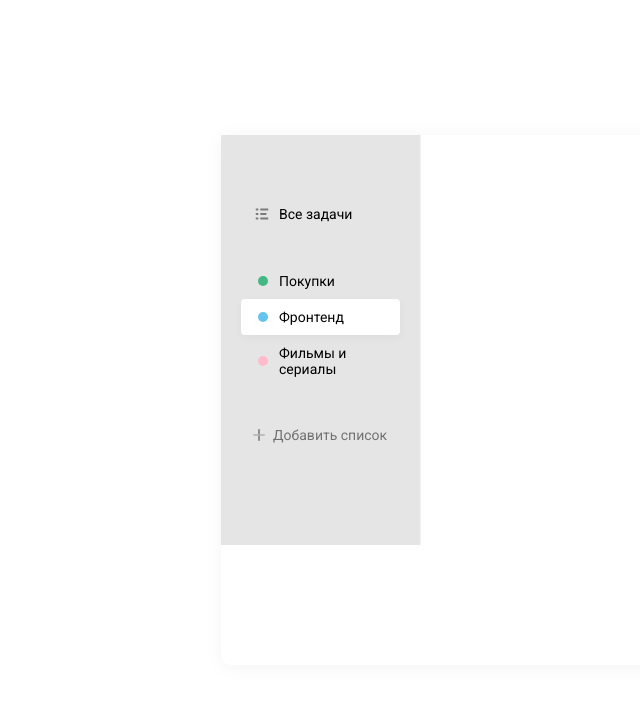
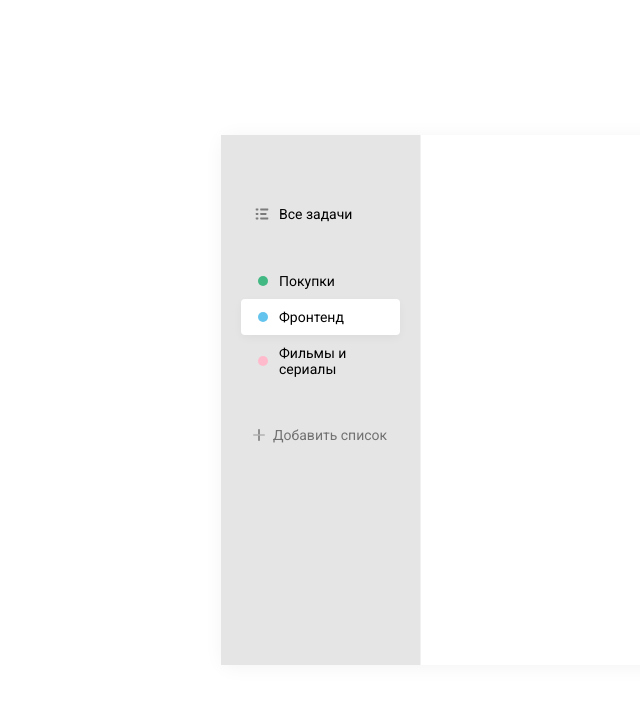
Before and after one commit to dkazarov/todo-react, a React (Create React App) app: page / in a window 1280 px wide. Shown: the top 704 px of the page, without its empty margins (44-684 px from the left). Built offline with nearby package versions, Linux system fonts and the light colour scheme.

Commit message:
fix height sidebar

```diff
--- a/src/components/AddList/AddListButton.scss
+++ b/src/components/AddList/AddListButton.scss
@@ -7,6 +7,8 @@
     box-shadow: 0px 6px 10px rgba(0, 0, 0, 0.05);
     border-radius: 10px;
     padding: 18px;
+    top: -25px;
+    left: 10px;
 
     .button {
       width: 100%;
--- a/src/index.scss
+++ b/src/index.scss
@@ -22,7 +22,7 @@
   &__sidebar {
     background-color: #e5e5e5;
     width: 200px;
-    height: calc(100% - 120px);
+    height: 100%;
     border-right: 1px solid #f1f1f1;
     padding: 60px 20px;
   }
```
